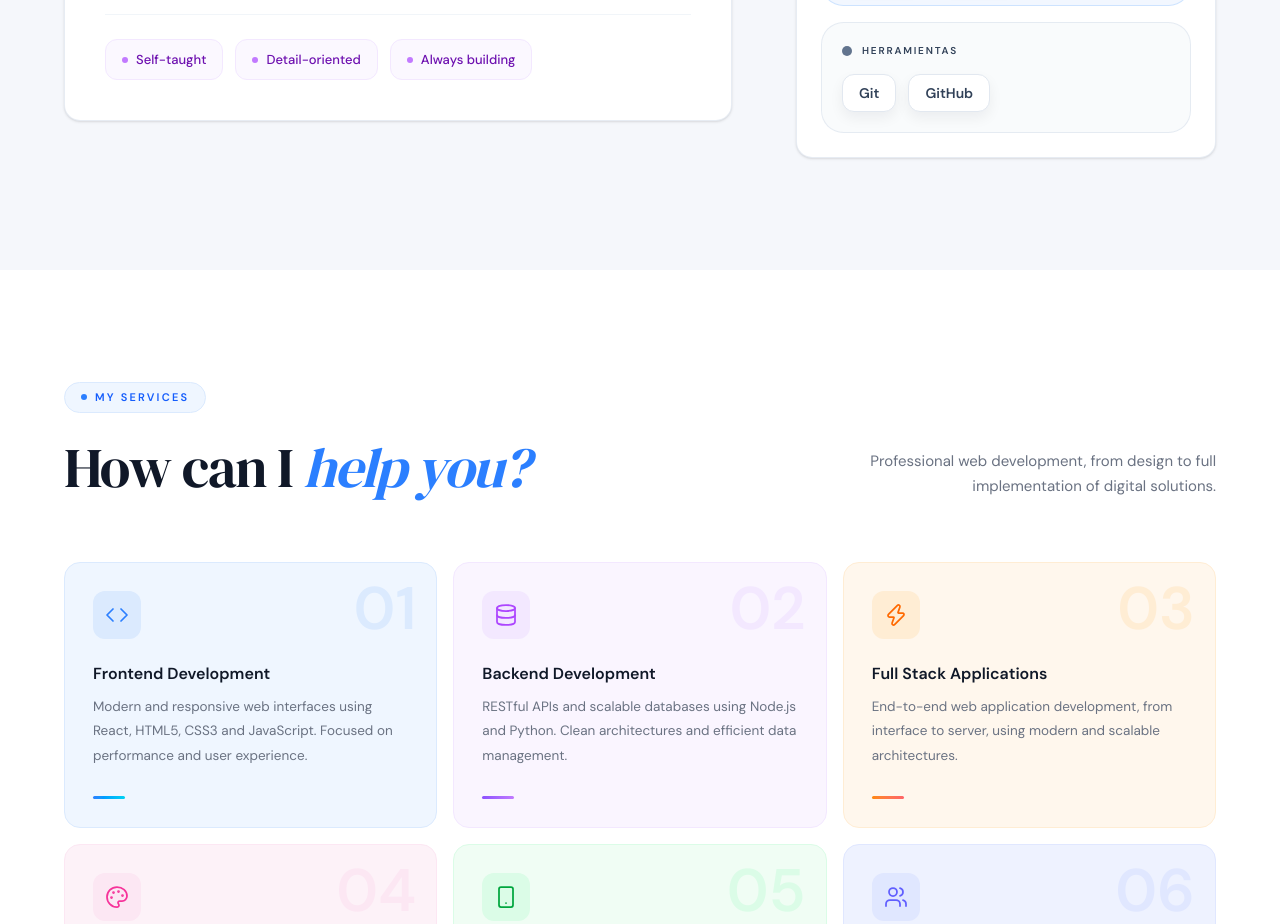
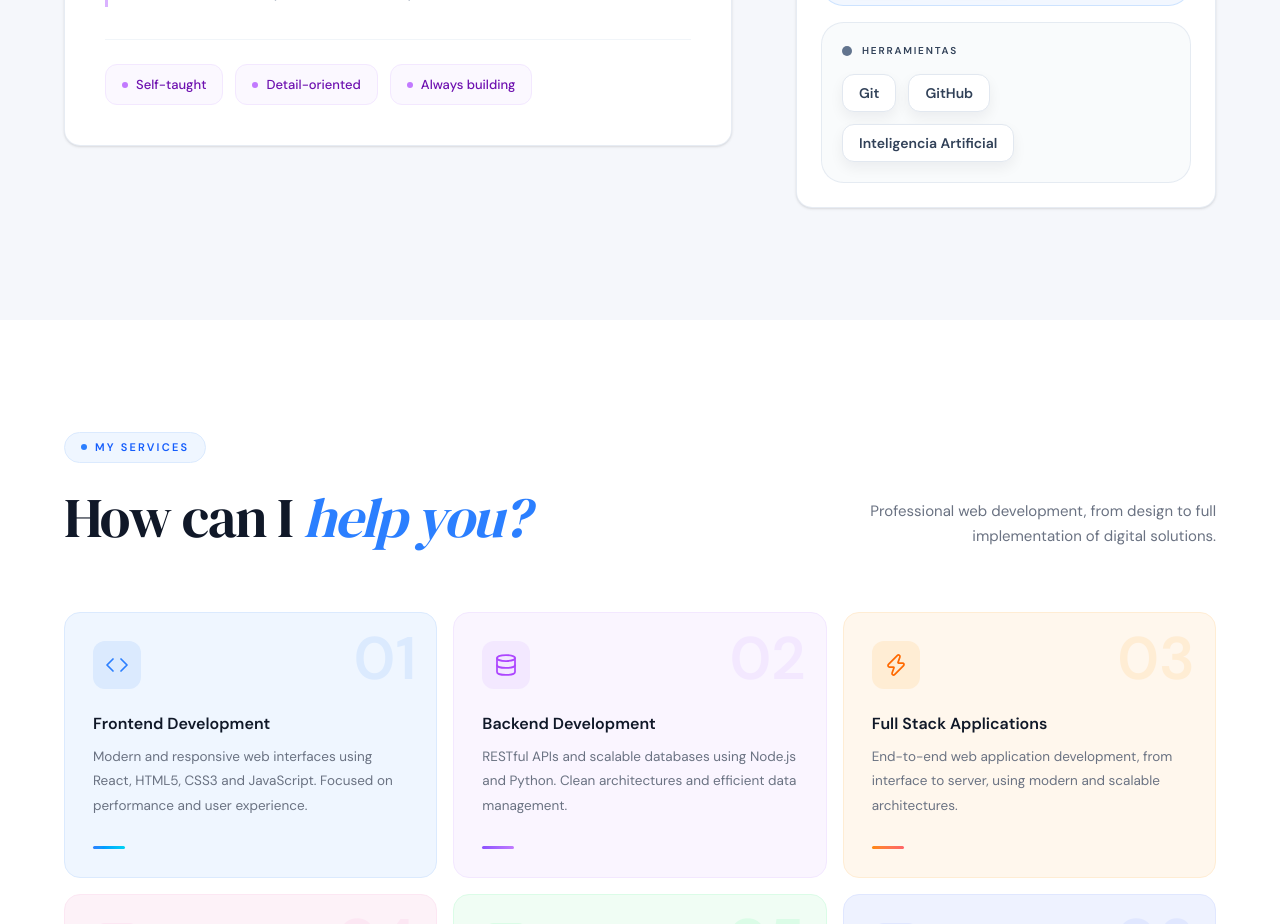
Before and after one commit to AndresRios123/Portfolio, a Next.js app: page /en in a window 1280 px wide. Shown: the part 1480-2404 px from the top of the page. Built offline with nearby package versions, Linux system fonts and the light colour scheme.

Commit message:
Agregado Ia en skills

```diff
--- a/app/components/sections/SkillsPanel.tsx
+++ b/app/components/sections/SkillsPanel.tsx
@@ -29,6 +29,7 @@ const skills = [
     items: [
       { name: "Git", level: "Intermedio" },
       { name: "GitHub", level: "Intermedio" },
+      { name: "Inteligencia Artificial", level: "Intermedio" },
     ],
   },
 ];
```
